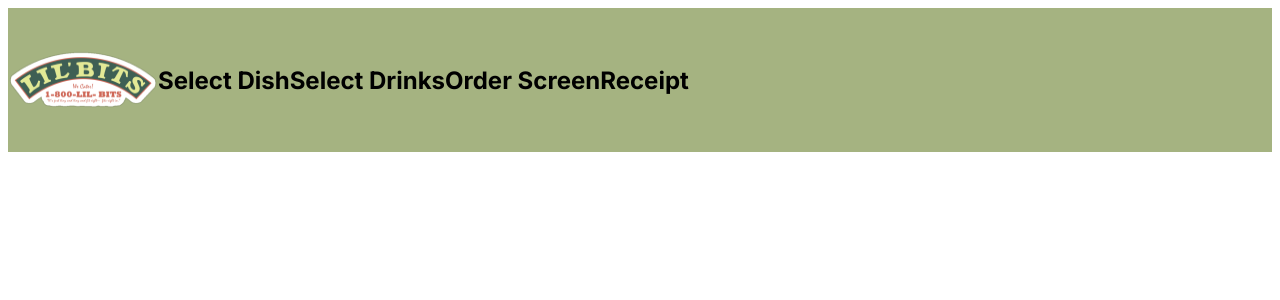
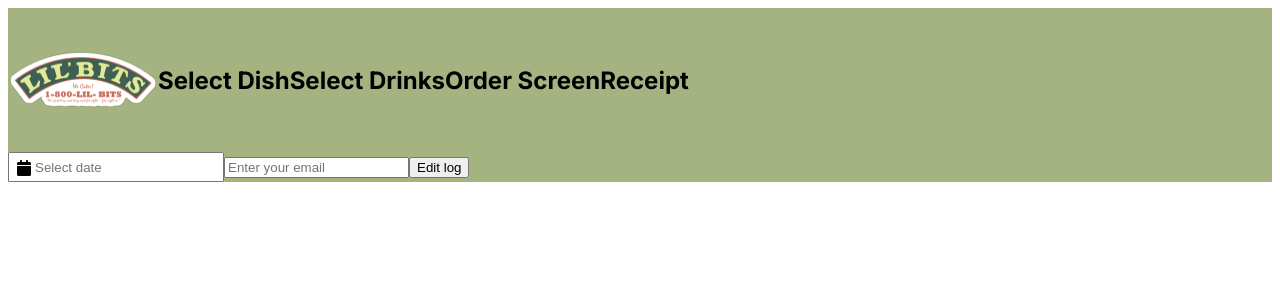
Before and after one commit to Some0ne3lse/final-assignment-lil-bits, a Next.js app in the folder lil-bits/: page /order-screen in a window 1280 px wide. Shown: the top 300 px of the page. Built offline with nearby package versions, Linux system fonts and the light colour scheme.

Commit message:
Made date and email in form

```diff
--- a/lil-bits/package.json
+++ b/lil-bits/package.json
@@ -9,9 +9,12 @@
     "lint": "next lint"
   },
   "dependencies": {
+    "@types/react-datepicker": "^6.2.0",
     "next": "14.2.3",
     "react": "^18",
+    "react-datepicker": "^6.9.0",
     "react-dom": "^18",
+    "react-hook-form": "^7.51.4",
     "react-responsive-carousel": "^3.2.23"
   },
   "devDependencies": {
--- a/lil-bits/src/app/(routes)/order-screen/page.tsx
+++ b/lil-bits/src/app/(routes)/order-screen/page.tsx
@@ -1,12 +1,17 @@
 "use client";
 
+import DateAmountEmailForm from "@/app/components/DateAmountEmailForm";
+import FormDebug from "@/app/components/FormDebug";
 import Header from "@/app/components/Header";
+import { useState } from "react";
 
 export default function OrderScreen() {
+  const [debug, setDebug] = useState();
   return (
     <main>
       <Header />
-
+      <DateAmountEmailForm setDebug={setDebug} />
+      {debug && <FormDebug data={debug} />}
     </main>
   );
 }
--- /dev/null
+++ b/lil-bits/src/app/components/DateAmountEmailForm.tsx
@@ -0,0 +1,99 @@
+"use client";
+import { useForm, Controller } from "react-hook-form";
+import DatePicker from "react-datepicker";
+
+import "react-datepicker/dist/react-datepicker.css";
+import { useState } from "react";
+
+type FormFieldsType = {
+  email: string;
+  date: Date;
+  age: number;
+};
+
+export default function DateAmountEmailForm({ setDebug }) {
+  const {
+    register,
+    handleSubmit,
+    control,
+    setValue,
+    formState: { errors },
+  } = useForm<FormFieldsType>();
+  const [date, setDate] = useState<Date | null>(null);
+
+  const onSubmitData = (data: FormFieldsType) => {
+    setDebug(data);
+    console.log(data);
+  };
+
+  const handleChange = (dateChange: Date) => {
+    setValue("date", dateChange, {
+      shouldDirty: true,
+    });
+    setDate(dateChange);
+  };
+
+  const isWeekDay = (date: Date) => {
+    const day = date.getDay();
+    return day !== 0 && day !== 6;
+  };
+
+  const filterPassedTime = (time: Date) => {
+    const currentDate = new Date();
+    const selectedDate = new Date(time);
+    return currentDate.getTime() < selectedDate.getTime();
+  };
+
+  //Ask about name instead of id
+  return (
+    <>
+      <form onSubmit={handleSubmit(onSubmitData)} noValidate>
+        <Controller
+          name="date"
+          control={control}
+          rules={{ required: { value: true, message: "Date is required" } }}
+          render={() => (
+            <DatePicker
+              showIcon
+              toggleCalendarOnIconClick
+              minDate={new Date()}
+              isClearable
+              filterDate={isWeekDay}
+              filterTime={filterPassedTime}
+              disabledKeyboardNavigation
+              minTime={new Date(0, 0, 0, 16, 0)}
+              maxTime={new Date(0, 0, 0, 23, 0)}
+              showTimeSelect
+              dateFormat="dd/MM/yyyy"
+              required
+              selected={date}
+              placeholderText="Select date"
+              onChange={handleChange}
+              onKeyDown={(e) => {
+                e.preventDefault();
+              }}
+            />
+          )}
+        />
+        {errors.date && <div>{errors.date.message}</div>}
+
+        <input
+          id="email"
+          type="email"
+          placeholder="Enter your email"
+          {...register("email", {
+            required: "Email is required",
+            pattern: {
+              value:
+                /^(([^<>()[\]\\.,;:\s@"]+(\.[^<>()[\]\\.,;:\s@"]+)*)|(".+"))@((\[[0-9]{1,3}\.[0-9]{1,3}\.[0-9]{1,3}\.[0-9]{1,3}])|(([a-zA-Z\-0-9]+\.)+[a-zA-Z]{2,}))$/,
+              message: "Invalid email address",
+            },
+          })}
+        />
+        {errors.email && <div>{errors.email.message}</div>}
+
+        <button type="submit">Edit log</button>
+      </form>
+    </>
+  );
+}
--- /dev/null
+++ b/lil-bits/src/app/components/FormDebug.tsx
@@ -0,0 +1,8 @@
+export default function FormDebug({ data }) {
+  return (
+    <>
+      <p>Output</p>
+      <pre>{JSON.stringify(data, null, 2)}</pre>
+    </>
+  );
+}
```
Also changed, not shown: lil-bits/src/app/components/AmountPicker.tsx (added), 1 other file (tests, documents, lock files or other folders).
